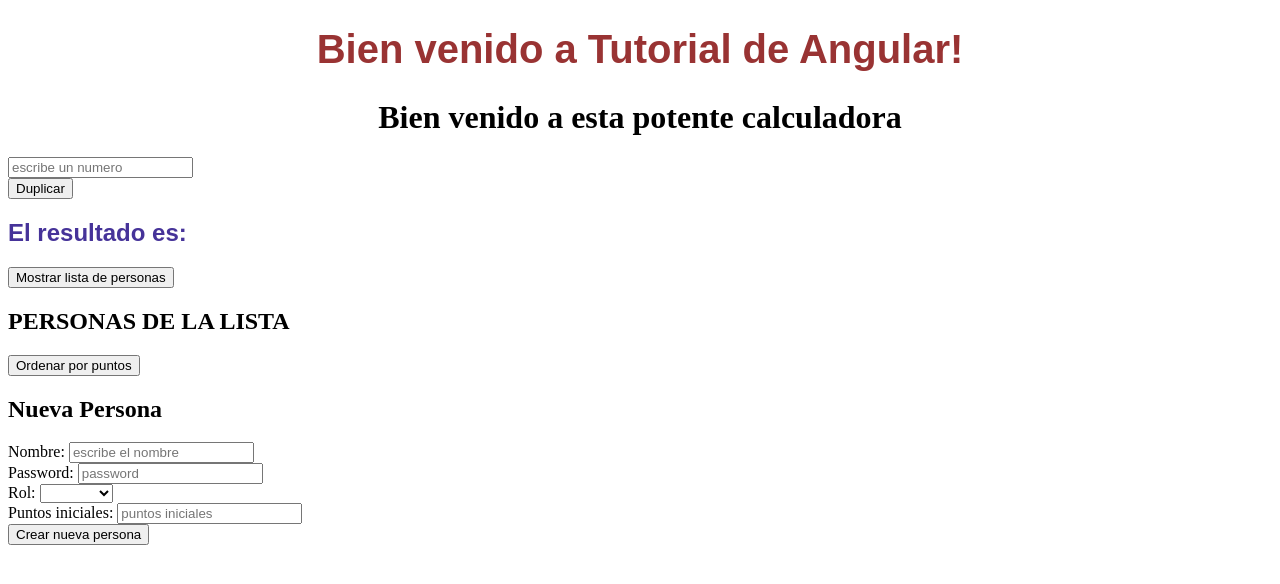
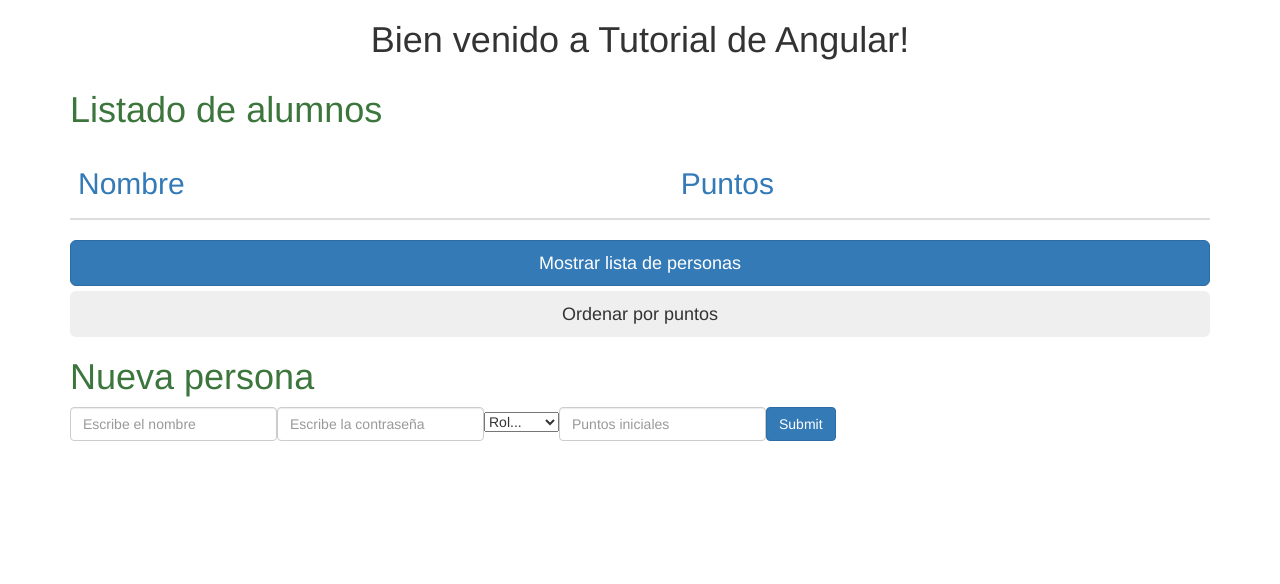
Before and after one commit to miguelvalero/TutorialAngular, an Angular app: page / in a window 1280 px wide. Shown: the top 584 px of the page. Built offline with nearby package versions, Linux system fonts and the light colour scheme.

Commit message:
Final leccion 5

```diff
--- a/src/app/app.component.css
+++ b/src/app/app.component.css
@@ -1,5 +1 @@
-h1 {
-  color: rgb(153, 51, 51);
-  font-family: Arial;
-  font-size: 250%;
-}
+@import url('https://unpkg.com/bootstrap@3.3.7/dist/css/bootstrap.min.css');
--- a/src/app/app.component.html
+++ b/src/app/app.component.html
@@ -4,6 +4,5 @@
     Bien venido a {{ title }}!
   </h1>
 </div>
-<app-calculadora></app-calculadora>
 <app-personas></app-personas>
 <router-outlet></router-outlet>
--- a/src/app/personas/personas.component.html
+++ b/src/app/personas/personas.component.html
@@ -1,48 +1,51 @@
 
-<button (click)="Mostrar()">Mostrar lista de personas </button>
 
-<div>
-  <h2>PERSONAS DE LA LISTA</h2>
-  <ul *ngFor="let persona of lista">
-    <li *ngIf="persona.rol === 'Alumno'; else esProfe">
-      Nombre: {{persona.nombre}} - Puntos: {{persona.puntos}}
-      <button (click)="Incrementar(persona.nombre)">Añadir punto</button>
-      <button (click)="Eliminar(persona.nombre)">Borrar alumno</button>
-    </li>
-    <ng-template #esProfe>
-        Nombre: {{persona.nombre}}
-    </ng-template>
-  </ul>
+<div class="container">
+  <h1 class="text-success">Listado de alumnos</h1>
+  <table class="table">
+    <thead>
+      <tr  class="font-weight-bold text-primary" >
+        <th><h2>Nombre</h2></th>
+        <th><h2>Puntos</h2></th>
+      </tr>
+    </thead>
+    <tbody>
+    <tr  class="info" *ngFor="let persona of lista">
+
+        <td>{{persona.nombre}}</td>
+        <td><span class="badge">{{persona.puntos}}</span></td>
+        <td><button  class="btn btn-success" (click)="Incrementar(persona.nombre)"><span class="glyphicon glyphicon-plus"></span></button></td>
+        <td><button  class="btn btn-danger" (click)="Eliminar(persona.nombre)"><span class="glyphicon glyphicon-trash"></span></button></td>
+
+      </tr>
+    </tbody>
+  </table>
+  <button class="btn btn-primary btn-lg btn-block" (click)="Mostrar()">Mostrar lista de personas </button>
+  <button class="btn btn-secondary btn-lg btn-block" (click)="OrdenarPuntos()">Ordenar por puntos </button>
+
 </div>
 
-<button (click)="OrdenarPuntos()">Ordenar por puntos </button>
 
-<section>
-  <h2>Nueva Persona</h2>
 
-  <form (ngSubmit)="Pon();">
 
-    <div>
-      <label for="nombre">Nombre: </label>
-      <input type="text" id="nombre" name="nombre" placeholder="escribe el nombre" required [(ngModel)]="nombre">
-    </div>
-    <div>
-      <label for="password">Password: </label>
-      <input type="text" id="password" name="pass" placeholder="password" required [(ngModel)]="pass">
-    </div>
-    <div>
-      <label for="rol">Rol: </label>
-      <select name="rol" id="rol" required [(ngModel)]="rol">
-        <option value="Alumno">Alumno</option>
-        <option value="Profesor">Profesor</option>
-      </select>
-    </div>
-    <div>
-      <label for="puntos">Puntos iniciales: </label>
-      <input type="number" id="puntos" name="puntos" placeholder="puntos iniciales" value="0" required [(ngModel)]="puntos">
-    </div>
-    <button> Crear nueva persona</button>
+<div class="container">
+    <h1 class="text-success">Nueva persona</h1>
 
-  </form>
+    <form class="form-inline" (ngSubmit)="Pon();">
+        <!-- <label class="sr-only" for="inlineFormInputName2">Nombre</label> -->
+        <input type="text" class="form-control mb-2 mr-sm-2" name="nombre" placeholder="Escribe el nombre" required [(ngModel)]="nombre">
+        <!-- <label class="sr-only" for="inlineFormInputName2">Pass</label> -->
+        <input type="text" class="form-control mb-2 mr-sm-2" name="pass" placeholder="Escribe la contraseña" required [(ngModel)]="pass">
+        <select class="custom-select mb-2 mr-sm-2" name="rol">
+            <option selected>Rol...</option>
+            <option value="1">Profesor</option>
+            <option value="2">Alumno</option>
+        </select>
+        <!-- <label class="sr-only" for="inlineFormInputName2">Puntos iniciales</label> -->
+        <input type="text" class="form-control mb-2 mr-sm-2" name="puntos"  placeholder="Puntos iniciales" required [(ngModel)]="puntos">
 
-</section>
+      <button type="submit" class="btn btn-primary mb-2">Submit</button>
+
+    </form>
+
+ </div>
```
